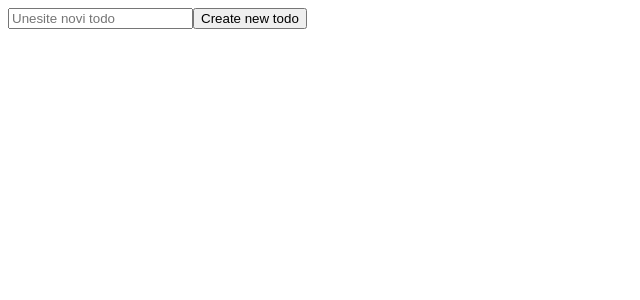
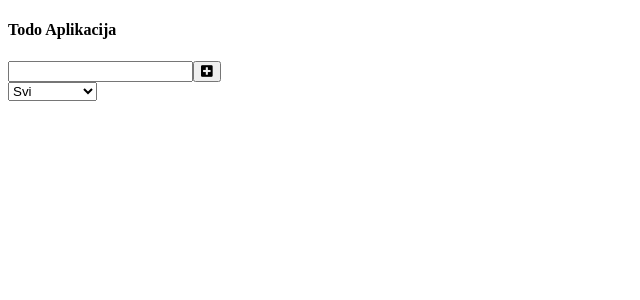
Before and after one commit to lumar26/todo-app, a React (Create React App) app: page / in a window 1280 px wide. Shown: the top 300 px of the page, without its empty margins (0-640 px from the left). Built offline with nearby package versions, Linux system fonts and the light colour scheme.

Commit message:
Kostur aplikacije, definisane komponente

```diff
--- a/public/index.html
+++ b/public/index.html
@@ -1,20 +1,19 @@
 <!DOCTYPE html>
 <html lang="en">
-  <head>
+
+<head>
     <meta charset="utf-8" />
     <link rel="icon" href="%PUBLIC_URL%/favicon.ico" />
     <meta name="viewport" content="width=device-width, initial-scale=1" />
     <meta name="theme-color" content="#000000" />
-    <meta
-      name="description"
-      content="Web site created using create-react-app"
-    />
+    <meta name="description" content="Web site created using create-react-app" />
     <link rel="apple-touch-icon" href="%PUBLIC_URL%/logo192.png" />
     <!--
       manifest.json provides metadata used when your web app is installed on a
       user's mobile device or desktop. See https://developers.google.com/web/fundamentals/web-app-manifest/
     -->
     <link rel="manifest" href="%PUBLIC_URL%/manifest.json" />
+    <link rel="stylesheet" href="https://cdnjs.cloudflare.com/ajax/libs/font-awesome/5.15.2/css/all.min.css">
     <!--
       Notice the use of %PUBLIC_URL% in the tags above.
       It will be replaced with the URL of the `public` folder during the build.
@@ -25,8 +24,9 @@
       Learn how to configure a non-root public URL by running `npm run build`.
     -->
     <title>React App</title>
-  </head>
-  <body>
+</head>
+
+<body>
     <noscript>You need to enable JavaScript to run this app.</noscript>
     <div id="root"></div>
     <!--
@@ -39,5 +39,6 @@
       To begin the development, run `npm start` or `yarn start`.
       To create a production bundle, use `npm run build` or `yarn build`.
     -->
-  </body>
+</body>
+
 </html>
--- /dev/null
+++ b/src/App.js
@@ -0,0 +1,28 @@
+import React, { Component, useState } from 'react';
+// obrati paznju da mozda treba ekstenzija!
+import Form from "./Components/Form.jsx";
+import Item from "./Components/Item.jsx";
+import List from "./Components/List.jsx";
+
+
+
+
+
+const App =() => {
+
+
+    // Stanja sa useState
+    const [input, setInput] = useState("");
+    const [todos, setTodos] = useState([]);
+    const [filters, setFilters] = useState([]);
+
+    return(
+        <div>
+            <h4>Todo Aplikacija</h4>
+            <Form input={input} setTodos={setTodos} todos={todos} setInput={setInput} />
+            <List />
+        </div>
+    );
+}
+
+export default App;
--- /dev/null
+++ b/src/Components/Form.jsx
@@ -0,0 +1,37 @@
+import React, { Component } from 'react';
+
+const Form = ({input, todos, setTodos, setInput}) => {
+
+    const inputHandler = (e) => {
+        setInput(e.target.value);
+    }
+
+    const handleNewTodo =(e) => {
+        e.preventDefault();
+        // setInput(input);
+        // console.log(input);
+        setTodos([...todos, input]);
+        todos.forEach(element => {
+            console.log("Element iz liste" + element)
+        });
+    }
+
+    return (
+        <form>
+            <input onChange={inputHandler} type="text" className="todo-input" />
+            <button onClick={handleNewTodo} className="todo-button" type="submit">
+                {/* ovo menjamo */}
+                <i className="fas fa-plus-square"></i>
+            </button>
+            <div className="select">
+                <select name="todos" className="filter-todo">
+                    <option value="all">Svi</option>
+                    <option value="completed">Završeni</option>
+                    <option value="uncompleted">Nezavršeni</option>
+                </select>
+            </div>
+        </form>
+    );
+}
+
+export default Form;
--- /dev/null
+++ b/src/Components/List.jsx
@@ -0,0 +1,11 @@
+import React, { Component } from 'react';
+
+const List = () => {
+    return (
+        <div class="todo-container">
+            <ul class="todo-list"></ul>
+        </div>
+    );
+}
+
+export default List;
--- a/src/Components/todoApp.jsx
+++ /dev/null
@@ -1,42 +0,0 @@
-import React, { Component } from 'react';
-import TodoForm from './todoForm';
-import TodoList from './todoList';
-import TodoItem from './todoItem';
-
-
-
-class TodoApp extends Component {
-    state = {
-        todoItems: []
-     }
-     handleDelete = (itemId) => {
-         console.log("Stavka se brise --- ", itemId)
-         const newTodoItems  = this.state.todoItems.filter(el => this.state.todoItems.indexOf(el) !== itemId);
-         this.setState({todoItems: newTodoItems});
-     }
-
-     handleNewTodo = (value) => {
-         console.log("Kreiranje novog todo-a");
-        const newTodoItem = () => <TodoItem
-        // mora izgleda da radi konstruktor
-        // jedini mi je problem kako da dodelim dogadjaj onClick kad pravim novi ovaj Todoitem
-                // onDelete={() => this.props.onDelete(this.state.todoItems.length)}
-                // id={this.state.todoItems.length}
-
-            />
-        const newArray = this.state.todoItems;
-        newArray.push(newTodoItem());
-        this.setState({todoItems: newArray});
-     }
-
-    render() {
-        console.log(this.state.todoItems)
-        return ( <div>
-            <TodoForm  onNewTodo={this.handleNewTodo}/>
-            {/* ovde nam iz nekog razloga ne treba lambda izraz?! */}
-            <TodoList value={this.state.todoItems} onDelete={this.handleDelete} />
-        </div> );
-    }
-}
-
-export default TodoApp;
--- a/src/Components/todoForm.jsx
+++ /dev/null
@@ -1,14 +0,0 @@
-import React, { Component } from 'react';
-import TodoItem from "./todoItem";
-
-class Form extends Component {
-    render() {
-        return ( <div>
-            <input type="text" placeholder="Unesite novi todo"/>
-            <button onClick={() => this.props.onNewTodo("Novi todo")}>Create new todo</button>
-
-        </div> );
-    }
-}
-
-export default Form;
--- a/src/Components/todoItem.jsx
+++ /dev/null
@@ -1,23 +0,0 @@
-import React, { Component } from 'react';
-
-class TodoItem extends Component {
-
-    // constructor (props) {
-    //     super(props);
-    //     console.log(props);
-    //     this.state = {
-    //         onDelete: () => this.props.onDelete(1),
-    //     }
-    // }
-
-    render() {
-        return ( <div>
-            <p>Tekst koji sadrzi todo
-                <button>Izmeni sadrzaj</button>
-                <button onClick ={() => this.props.onDelete(this.props.id)} >Izbrisi</button>
-            </p>
-        </div> );
-    }
-}
-
-export default TodoItem;
--- a/src/Components/todoList.jsx
+++ /dev/null
@@ -1,14 +0,0 @@
-import React, { Component } from 'react';
-import TodoItem from './todoItem';
-
-class List extends Component {
-    render() {
-        return ( <div>
-            {this.props.value.map(todo => <div key={this.props.value.indexOf(todo)}>{todo}</div>)}
-            {/* ovde bukvalno postoji sad : <TodoItem />, ali ja treba da mu dodam nekako atribute
-            jer kad mapiramo ove vrednosti dobijamo niz todo-ova */}
-        </div> );
-    }
-}
-
-export default List;
--- a/src/index.js
+++ b/src/index.js
@@ -1,11 +1,11 @@
 import React from 'react';
 import ReactDOM from 'react-dom';
-import ToDoApp from './Components/todoApp';
+import App from './App.js';
 
 
 ReactDOM.render(
   <React.StrictMode>
-    <ToDoApp />
+    <App />
   </React.StrictMode>,
   document.getElementById('root')
 );
```
Also changed, not shown: src/Components/Item.jsx (added), 1 other file (tests, documents, lock files or other folders).
